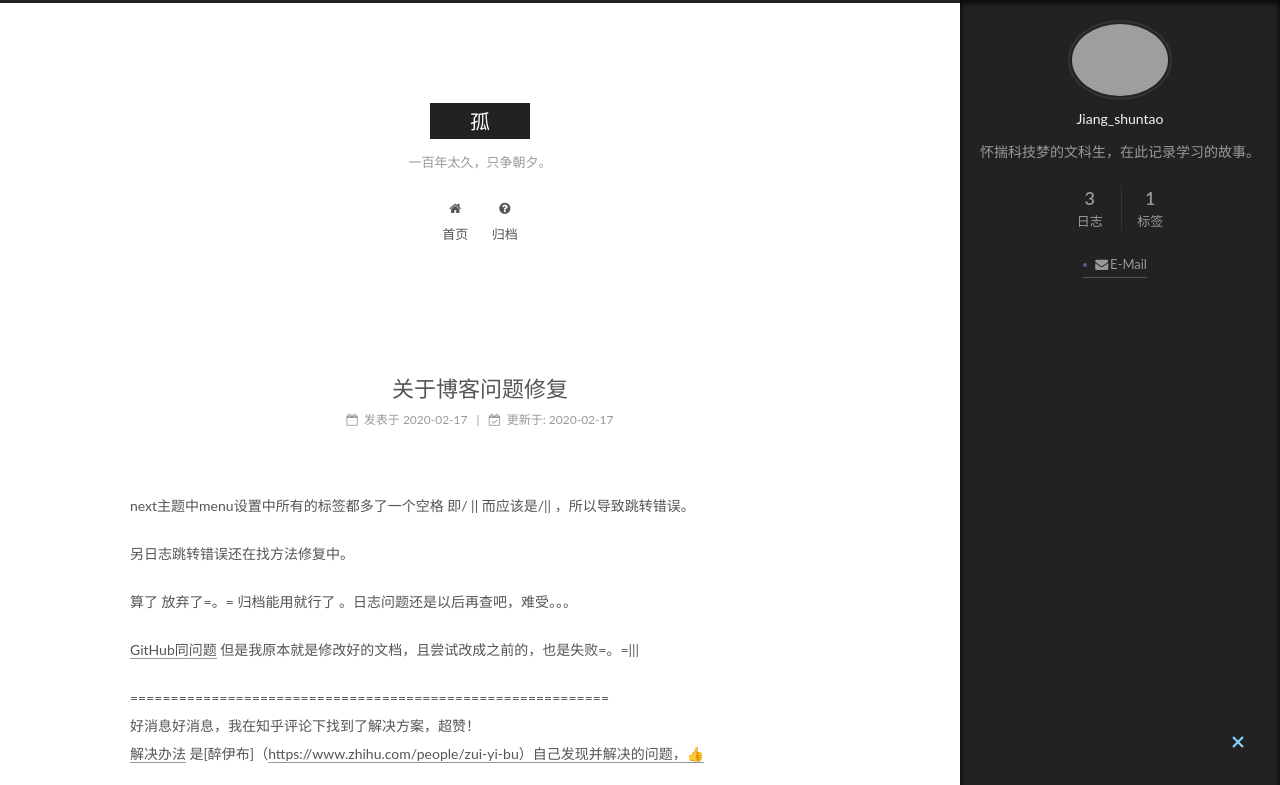
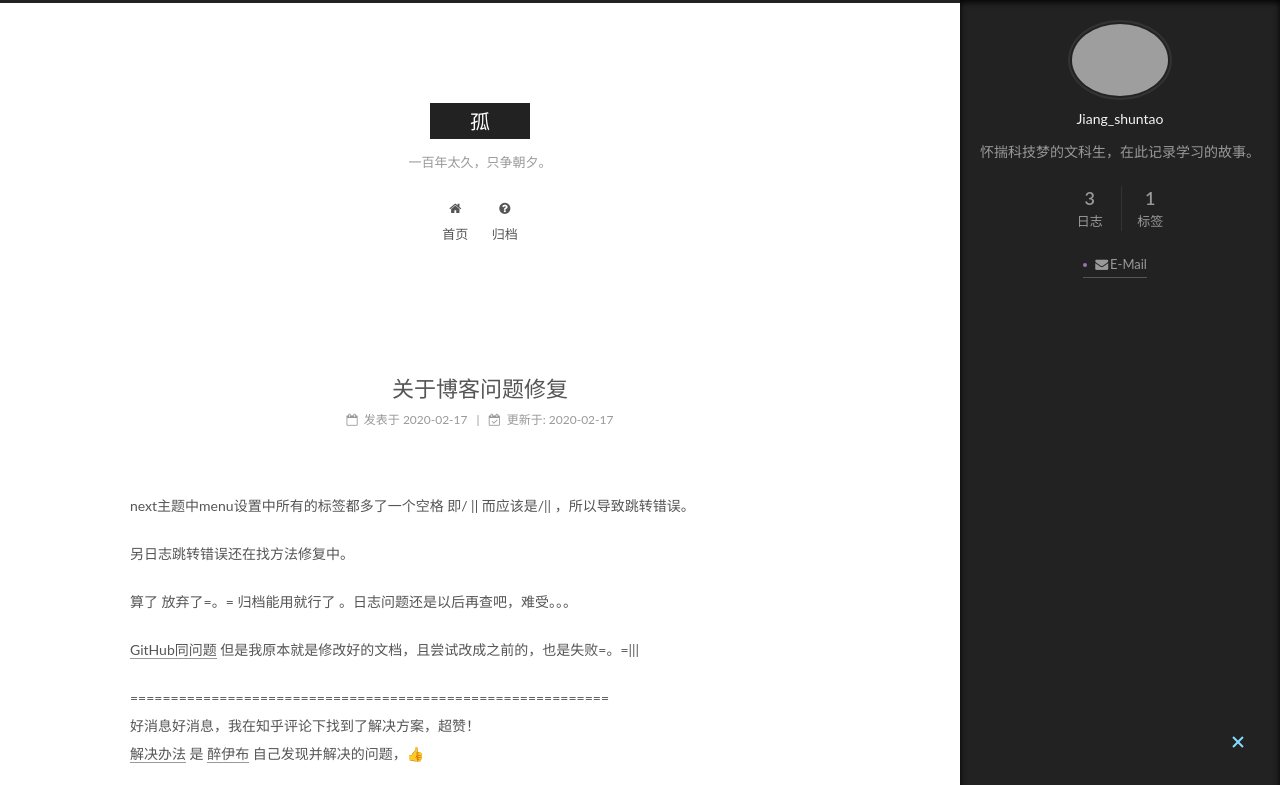
Before and after one commit to jst36160409/jst36160409.github.io, a plain HTML site: page 2020/02/17/关于博客问题修复/index.html in a window 1280 px wide. Both pictures are taken after a click on the element 1238 px from the left and 743 px from the top of the page. Shown: the top 785 px of the page. Drawn offline with Linux system fonts and the light colour scheme; grey boxes are pictures that could not be loaded.

Commit message:
Site updated: 2020-02-17 14:57:39

```diff
--- a/2020/02/17/关于博客问题修复/index.html
+++ b/2020/02/17/关于博客问题修复/index.html
@@ -86,7 +86,7 @@
 <meta property="og:site_name" content="孤">
 <meta property="og:description" content="next主题中menu设置中所有的标签都多了一个空格 即&#x2F; || 而应该是&#x2F;|| ，所以导致跳转错误。   另日志跳转错误还在找方法修复中。   算了 放弃了&#x3D;。&#x3D; 归档能用就行了 。日志问题还是以后再查吧，难受。。。 GitHub同问题 但是我原本就是修改好的文档，且尝试改成之前的，也是失败&#x3D;。&#x3D;||| &#x3D;&#x3D;&#x3D;&#x3D;&#x3D;&#x3D;&#x3D;&#x3D;&#x3D;&#x3D;&#x3D;&#x3D;&#x3D;&#x3D;&#x3D;&#x3D;&#x3D;&#x3D;&#x3D;&#x3D;&#x3D;&#x3D;&#x3D;&#x3D;&#x3D;&#x3D;&#x3D;&#x3D;&#x3D;&#x3D;&#x3D;&#x3D;&#x3D;&#x3D;&#x3D;&#x3D;&#x3D;&#x3D;&#x3D;&#x3D;&#x3D;&#x3D;&#x3D;&#x3D;">
 <meta property="article:published_time" content="2020-02-17T06:38:47.000Z">
-<meta property="article:modified_time" content="2020-02-17T06:51:40.162Z">
+<meta property="article:modified_time" content="2020-02-17T06:57:19.570Z">
 <meta property="article:author" content="Jiang_shuntao">
 <meta property="article:tag" content="blog">
 <meta name="twitter:card" content="summary">
@@ -277,7 +277,7 @@
 
                 <span class="post-meta-item-text">更新于&#58;</span>
 
-              <time title="更新于" itemprop="dateModified" datetime="2020-02-17T14:51:40+08:00">
+              <time title="更新于" itemprop="dateModified" datetime="2020-02-17T14:57:19+08:00">
                 2020-02-17
               </time>
 
@@ -315,7 +315,7 @@
 <p>  另日志跳转错误还在找方法修复中。</p>
 <p>  算了 放弃了=。= 归档能用就行了 。日志问题还是以后再查吧，难受。。。</p>
 <p><a href="https://github.com/iissnan/hexo-theme-next/commit/ba842f52bf783bdce37ede0dc5f7c8c29c52e48f#diff-77e5414d112c6d8eeb22e5a8f294d910" target="_blank" rel="noopener">GitHub同问题</a> 但是我原本就是修改好的文档，且尝试改成之前的，也是失败=。=|||</p>
-<p>===========================================================<br>好消息好消息，我在知乎评论下找到了解决方案，超赞！<br><a href="https://www.zhihu.com/question/353097489" target="_blank" rel="noopener">解决办法</a> 是[醉伊布]（<a href="https://www.zhihu.com/people/zui-yi-bu）自己发现并解决的问题，👍" target="_blank" rel="noopener">https://www.zhihu.com/people/zui-yi-bu）自己发现并解决的问题，👍</a></p>
+<p>===========================================================<br>好消息好消息，我在知乎评论下找到了解决方案，超赞！<br><a href="https://www.zhihu.com/question/353097489" target="_blank" rel="noopener">解决办法</a> 是 <a href="https://www.zhihu.com/people/zui-yi-bu" target="_blank" rel="noopener">醉伊布</a> 自己发现并解决的问题，👍</p>
 <pre><code>2020年2月17日</code></pre>
 
     </div>
--- a/css/main.css
+++ b/css/main.css
@@ -1838,7 +1838,7 @@ pre .javascript .function {
   width: 4px;
   height: 4px;
   border-radius: 50%;
-  background: #754b9d;
+  background: #9f70b0;
 }
 .links-of-blogroll {
   font-size: 13px;
```
Also changed, not shown: index.html (+2 -2 lines).
